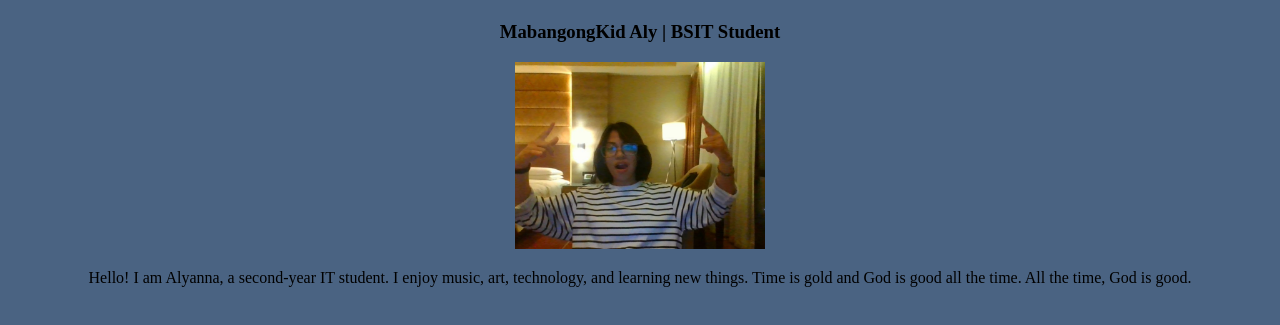
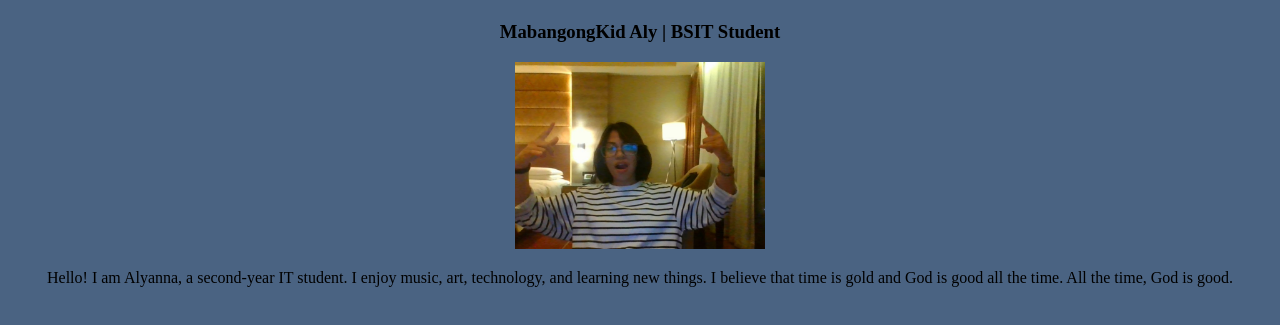
Before and after one commit to Alypotzki/my-profile, a plain HTML site: page index.html in a window 1280 px wide. Shown: the part 59-384 px from the top of the page. Drawn offline with Linux system fonts and the light colour scheme.

Commit message:
Update personal statement in index.html

```diff
--- a/index.html
+++ b/index.html
@@ -11,7 +11,8 @@
         <p>
             Hello! I am Alyanna, a second-year IT student.
             I enjoy music, art, technology, and learning new things.
-            Time is gold and God is good all the time.
+
+            I believe that time is gold and God is good all the time.
             All the time, God is good.
         </p>
     </center>
```
